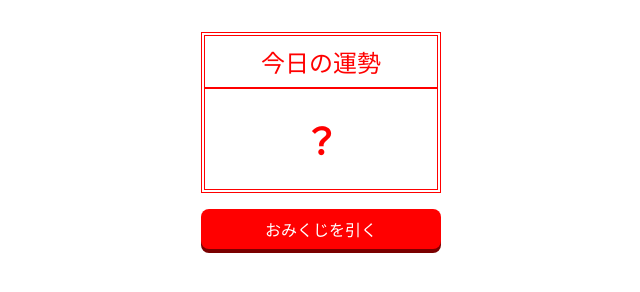
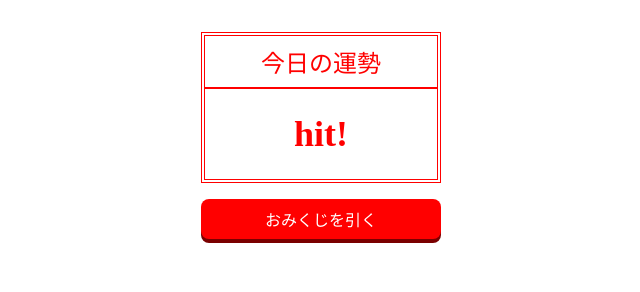
Before and after one commit to gusutaharu/Omikuji-js, a plain HTML site: page exam.html in a window 1280 px wide. Both pictures are taken after a click on the button "おみくじを引く". Shown: the whole page, without its empty margins (319-959 px from the left). Drawn offline with Linux system fonts and the light colour scheme.

Commit message:
lesson08

```diff
--- a/exam.html
+++ b/exam.html
@@ -10,9 +10,10 @@
   <main>
     <section>
       <h1>今日の運勢</h1>
-      <p>？</p>
+      <p id="result">？</p>
     </section>
-    <button>おみくじを引く</button>
+    <button id="btn">おみくじを引く</button>
   </main>
+  <script src="js/exam.js"></script>
 </body>
 </html>
--- /dev/null
+++ b/js/exam.js
@@ -0,0 +1,10 @@
+'use strict';
+
+{
+  const btn = document.getElementById('btn');
+  const result = document.getElementById('result')
+
+  btn.addEventListener('click', ()=>{
+    result.textContent = 'hit!'
+  });
+}
```
